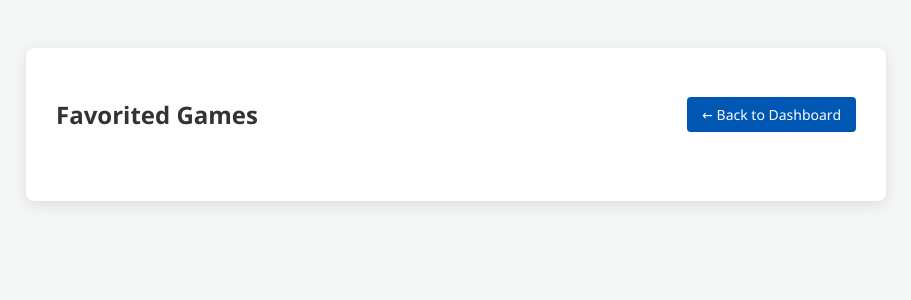
After one commit to jalmaru/447_project, a PHP site: page /favorites.php in a window 1280 px wide. The commit adds this page. Shown: the top 300 px of the page, without its empty margins (184-1095 px from the left). Run offline with PHP 8.4, Linux system fonts and the light colour scheme; a user stored in the database is signed in.

Commit message:
Add files via upload

```diff
--- a/dashboard.php
+++ b/dashboard.php
@@ -42,6 +42,7 @@ $fav_team = $_SESSION['favorite_team'];
                 <p>Favorite Team: <strong><?php echo $fav_team ? $fav_team : 'None selected'; ?></strong></p>
             </div>
             <div class="nav-links">
+                <a href="favorites.php" class="btn">Favorited Games</a>
                 <a href="search.php" class="btn">Search Database</a>
                 <a href="?logout=true" class="btn btn-danger">Log Out</a>
             </div>
--- /dev/null
+++ b/favorites.php
@@ -0,0 +1,32 @@
+<?php
+session_start();
+
+if (!isset($_SESSION['logged_in'])) {
+    header("Location: index.php");
+    exit();
+}
+?>
+
+<!DOCTYPE html>
+<html>
+<head>
+    <title>Favorited Games</title>
+    <style>
+        body { font-family: 'Segoe UI', Tahoma, Geneva, Verdana, sans-serif; background-color: #f4f7f6; padding: 40px; color: #333; }
+        .container { max-width: 800px; margin: 0 auto; background: white; padding: 30px; border-radius: 8px; box-shadow: 0 4px 15px rgba(0,0,0,0.1); }
+        .header { display: flex; justify-content: space-between; align-items: center; margin-bottom: 20px; }
+        .nav-links { display: flex; gap: 10px; align-items: center; }
+        a.btn { padding: 8px 15px; background-color: #0056b3; color: white; text-decoration: none; border-radius: 4px; font-size: 14px; }
+    </style>
+</head>
+<body>
+    <div class="container">
+        <div class="header">
+            <h2>Favorited Games</h2>
+            <div class="nav-links">
+                <a href="dashboard.php" class="btn">&larr; Back to Dashboard</a>
+            </div>
+        </div>
+    </div>
+</body>
+</html>
```
Also changed, not shown: create_user.php (+6 -5 lines).
